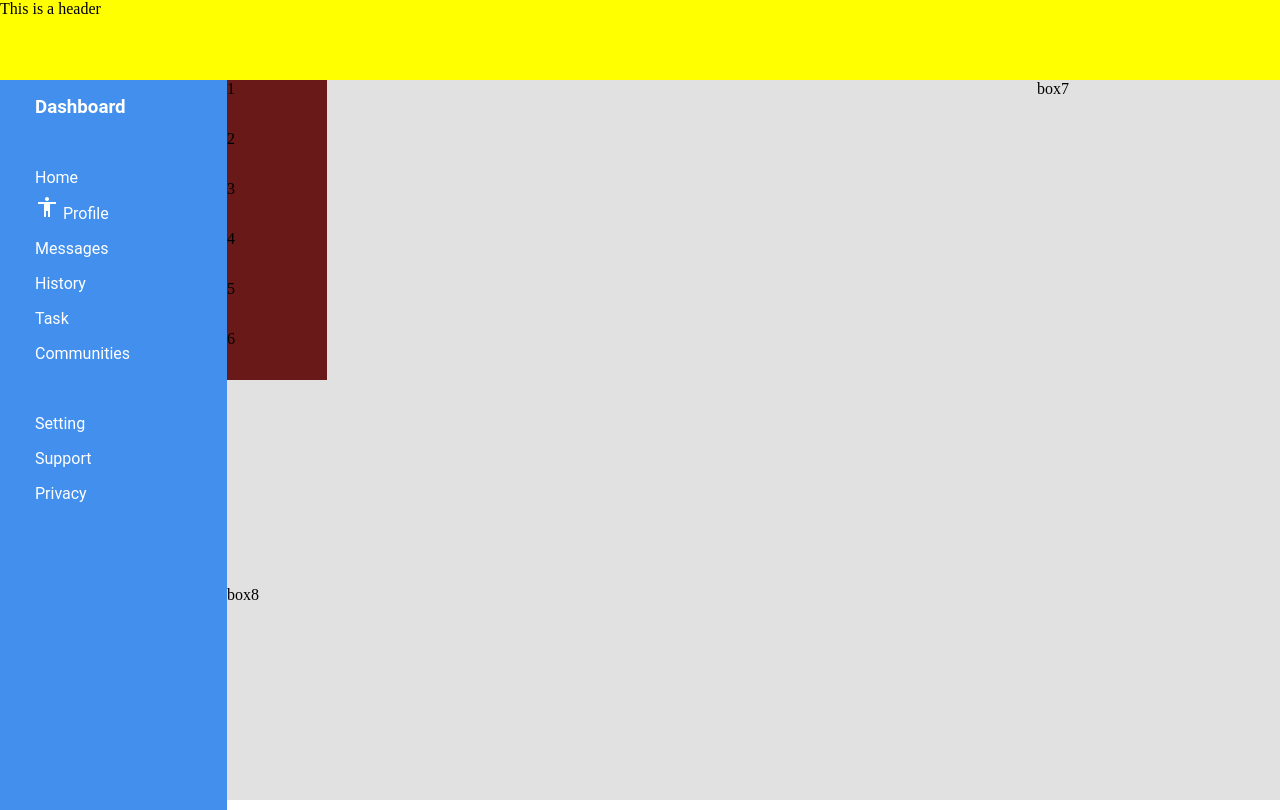
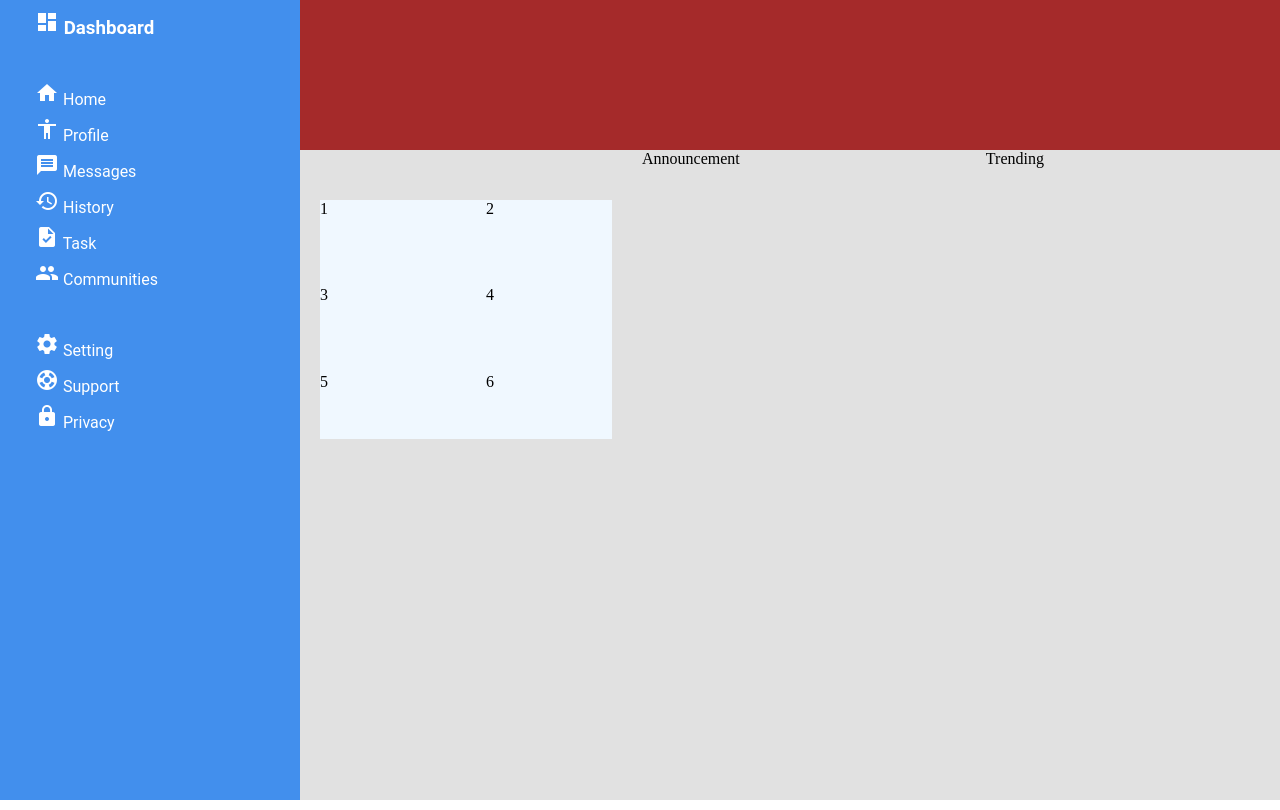
Before and after one commit to imprarthana/admindashboard, a plain HTML site: page index.html in a window 1280 px wide. Drawn offline with Linux system fonts and the light colour scheme.

Commit message:
updated
updated

```diff
--- a/css/style.css
+++ b/css/style.css
@@ -2,20 +2,30 @@
     padding: 0;
     margin: 0;
 }
-
-.navbox {
-    color: white;
-    background-color: #428fed;
-    width: 15vw;
-    height: 90vh;
-    padding-left: 35px;
-    padding-top: 10px;
-    float: left;
-    font-family: 'Roboto', sans-serif;
-    line-height: 35px;
+body{
+    display: grid;
+    height: 100vh;
+    width: 100vw;
+    grid-template-areas:
+        "nav header header "
+        "nav article article"
+        "nav article article";
+      grid-template-columns: 300px 1fr;
+      grid-template-rows: 150px 1fr;
 }
 
-
+#navbox {
+    grid-row-start: 1;
+    grid-row-end: 3;
+    grid-column-start: 1;
+    grid-column-end: 3;
+}
+#pageHeader {
+    grid-row-start: 1;
+    grid-row-end: 2;
+    grid-column-start: 2;
+    grid-column-end: 3;
+  }
 li {
     list-style: none;
 }
@@ -25,52 +35,51 @@ a {
     text-decoration: none;
 }
 
-.container1 {
-    background-color: yellow;
-    height: 10vh;
+header {
+    background-color:brown;
+    /* height: 20vh;
+    width: 80wh; */
 }
 
-.main-content {
-    /* display: flex;
-    flex-direction: row; */
+#navbox{
+    color: white;
+    background-color: #428fed;
+    /* width: 15vw;
+    height: 100vh; */
+    padding-left: 35px;
+    padding-top: 10px;
+    float: left;
+    font-family: 'Roboto', sans-serif;
+    line-height: 35px;
+}
+ #mainArticle {
+
     background-color: rgb(225, 225, 225);
-    height: 90vh;
-    /* float: right; */
+
     display: grid;
-    grid-template-columns: 800px 100px;
+    grid: template columns 2fr 1fr;
     gap: 10px;
-}
-
-.box {
-    background-color: rgb(106, 25, 25);
-    height: 50px;
-    width: 100px;
-}
-
-/*
-.container2a {
-    display: grid;
-    grid-template-columns: 100px 100px;
-    grid-template-rows: 200px 200px 200px;
-    padding-top: 35px;
-    padding-left: 35px;
+    grid-row-start: 2;
+    grid-row-end:3 ;
+    grid-column-start: 2;
+    grid-column-end: 3;
+    grid-template-areas:
+    "MyProjects MyProjects Announcement"
+    "MyProjects MyProjects Announcement"
+    "MyProjects MyProjects Trending";
 
 }
-
-.container2a {
-    float: left;
+#MyProjects{
+    display: grid;
+    grid-template-columns: 1fr 1fr;
+    grid-template-rows: 1fr 1fr 1fr;
+    /* height: 100vh; */
+    margin: 50px 20px;
+    row-gap: 20px;
+    column-gap: 40px;
+    background-color: aliceblue;
 }
-
-.container2b {
-    display: grid;
-    padding-top: 35px;
-    padding-left: 35px;
-    grid-template-rows: 300px 300px;
-
+div{
+    /* background-color: white; */
+    color: black;
 }
-
-box1 {
-    background-color: white;
-    height: 50px;
-    width: 100px;
-} */
--- a/index.html
+++ b/index.html
@@ -15,56 +15,77 @@
   </head>
 
   <body>
-    <header>
-      <div class="container1">
-        <p>This is a header</p>
-      </div>
-    </header>
-
-    <div class="navbox">
-      <h3>Dashboard</h3>
+    <nav id="navbox">
+      <h3>
+        <i class="material-icons mysize">dashboard</i>
+        Dashboard
+      </h3>
       <br />
-      <nav>
       <ul>
         <!-- <button class="btn"><i class="fas fa-home">Home</i></button>
                 <button class="btn"><i class="fa fa-profile">Profile</i></button>
                 <button class="btn"><i class="fa fa-messages">Messages</i></button>
                 <button class="btn"><i class="fa fa-history">History</i></button> -->
+        <li>
+          <i class="material-icons mysize">home</i>
+          <a href="home.html">Home</a>
+        </li>
+        <li>
+          <i class="material-icons">accessibility</i>
 
-          <li><a href="home.html">Home</a></li>
-          <li>
-            <i class="material-icons mysize">accessibility</i>
           <a href="profile.html">Profile</a>
         </li>
-          <li><a href="messages.html">Messages</a></li>
-          <li><a href="history.html">History</a></li>
-          <li><a href="task.html">Task</a></li>
-          <li><a href="communities.html">Communities</a></li>
+        <li>
+          <i class="material-icons mysize">message</i>
+          <a href="messages.html">Messages</a>
+        </li>
+        <li>
+          <i class="material-icons mysize">history</i>
+          <a href="history.html">History</a>
+        </li>
+        <li>
+          <i class="material-icons mysize">task</i>
+          <a href="task.html">Task</a>
+        </li>
+        <li>
+          <i class="material-icons mysize">group</i>
+          <a href="communities.html">Communities</a>
+        </li>
         <br />
-          <li><a href="setting.html">Setting</a></li>
-          <li><a href="support.html">Support</a></li>
-          <li><a href="privacy.html">Privacy</a></li>
+        <li>
+          <i class="material-icons mysize">settings</i>
+          <a href="setting.html">Setting</a>
+        </li>
+        <li>
+          <i class="material-icons mysize">support</i>
+          <a href="support.html">Support</a>
+        </li>
+        <li>
+          <i class="material-icons mysize">lock</i>
+          <a href="privacy.html">Privacy</a>
+        </li>
       </ul>
     </nav>
+
+    <header id="pageHeader">
+      <i class="material-icons mysize">bell</i>
+    </header>
+
+    <article id="mainArticle">
+      <div id="MyProjects">
+        <div>1</div>
+        <div>2</div>
+        <div>3</div>
+        <div>4</div>
+        <div>5</div>
+        <div>6</div>
       </div>
-    <main>
-      <div class="main-content">
-        <div class="projects">
-          <div class="box">1</div>
-          <div class="box">2</div>
-          <div class="box">3</div>
-          <div class="box">4</div>
-          <div class="box">5</div>
-          <div class="box">6</div>
+      <div id="Announcements">
+        <div>Announcement</div>
       </div>
-        <div class="announcement">
-          <div class="box7">box7</div>
+      <div id="Trending">
+        <div>Trending</div>
       </div>
-
-        <div class="trending">
-          <div class="box8">box8</div>
-        </div>
-      </div>
-    </main>
+    </article>
   </body>
 </html>
```
Lines whose indentation alone changed are shown as unchanged.
